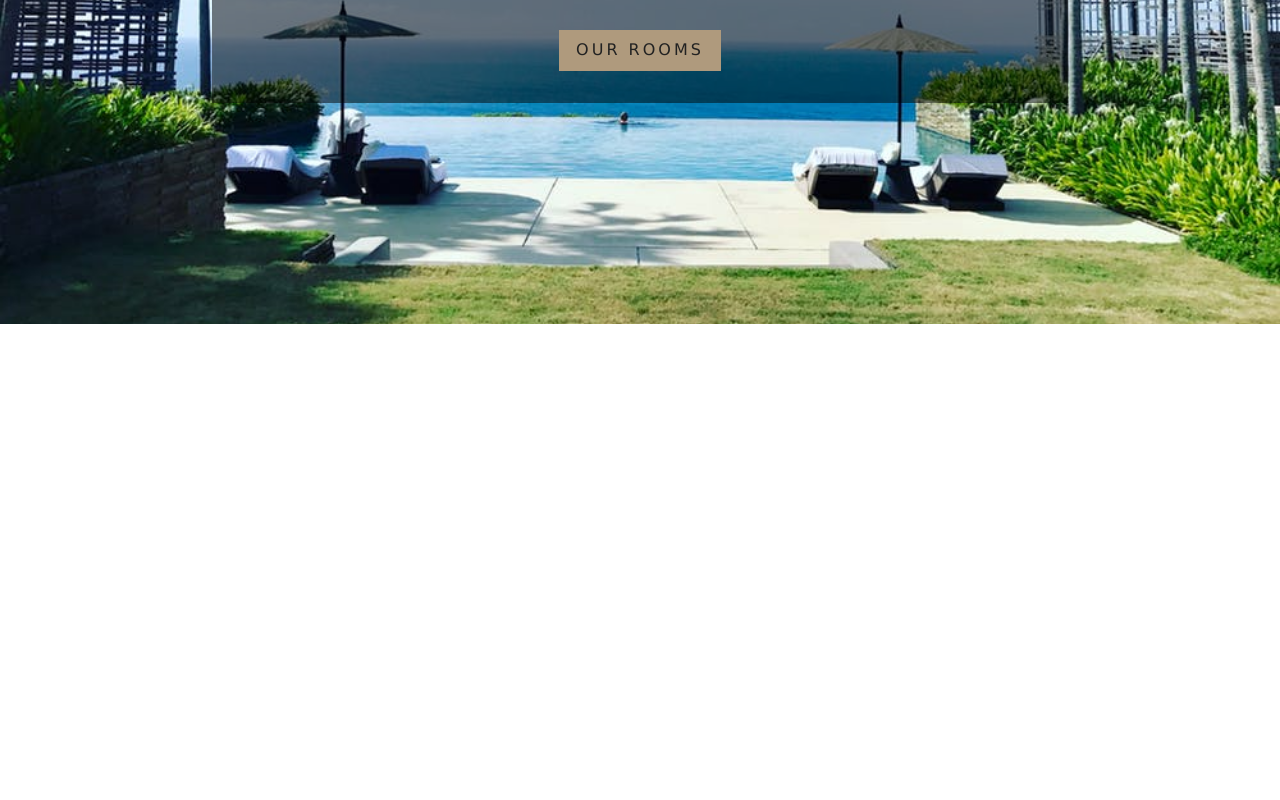
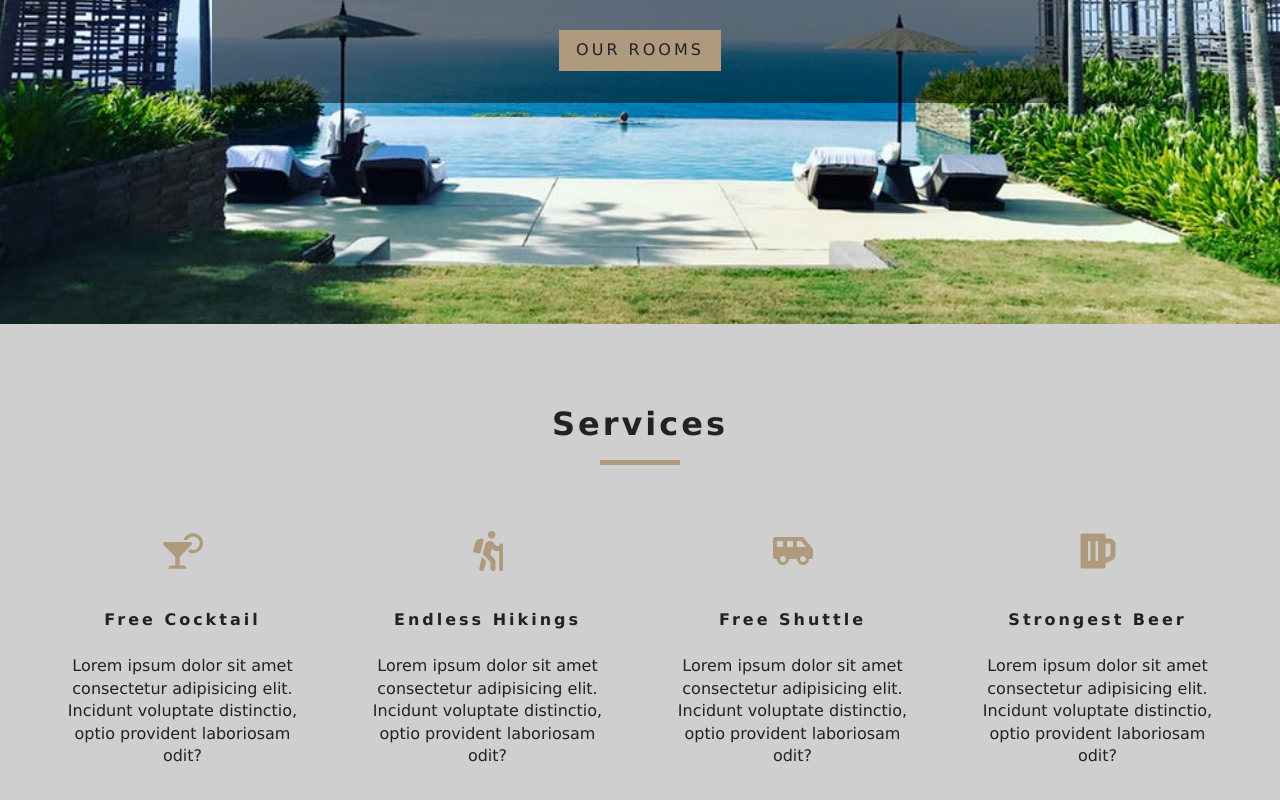
Before and after one commit to asif-hyder/hotel-reservation-site, a React (Create React App) app: page / in a window 1280 px wide. Shown: the part 476-1276 px from the top of the page. Before the commit the page ends 800 px from the top, so only its background shows below. Built offline with nearby package versions, Linux system fonts and the light colour scheme.

Commit message:
completed services components

```diff
--- a/src/components/index.js
+++ b/src/components/index.js
@@ -1,3 +1,5 @@
 export {default as Navbar} from "./navbar/Navbar"
 export {default as Hero} from "./hero/Hero"
 export {default as HeroBanner} from "./hero/HeroBanner"
+export {default as SectionTilte} from "./utils/SectionTitle"
+export {default as Services} from "./services/Services"
--- /dev/null
+++ b/src/components/services/Services.js
@@ -0,0 +1,22 @@
+import React from "react";
+import { SectionTilte } from "..";
+import { services } from "../../data/data";
+
+const Services = () => {
+  return (
+    <section className="services">
+      <SectionTilte title="Services" />
+      <div className="services__center">
+        {services.map(({ id, title, icon, info }) => (
+          <article className="service" key={id}>
+            <span>{icon}</span>
+            <h6>{title}</h6>
+            <p>{info}</p>
+          </article>
+        ))}
+      </div>
+    </section>
+  );
+};
+
+export default Services;
--- /dev/null
+++ b/src/components/utils/SectionTitle.js
@@ -0,0 +1,12 @@
+import React from 'react'
+
+const SectionTitle = ({title}) => {
+  return (
+    <div className='section-title'>
+      <h4>{title}</h4>
+      <div></div>
+    </div>
+  )
+}
+
+export default SectionTitle
--- a/src/data/data.js
+++ b/src/data/data.js
@@ -1,3 +1,5 @@
+import { FaCocktail, FaHiking, FaShuttleVan, FaBeer} from 'react-icons/fa'
+
 // Navbar item
 export const navbarItem = [
     {
@@ -11,3 +13,30 @@ export const navbarItem = [
         title: "rooms"
     }
 ]
+
+export const services = [
+    {
+        id: 1,
+        icon: <FaCocktail/>,
+        title: "free cocktail",
+        info: "Lorem ipsum dolor sit amet consectetur adipisicing elit. Incidunt voluptate distinctio, optio provident laboriosam odit?"
+    },
+    {
+        id: 2,
+        icon: <FaHiking/>,
+        title: "endless hikings",
+        info: "Lorem ipsum dolor sit amet consectetur adipisicing elit. Incidunt voluptate distinctio, optio provident laboriosam odit?"
+    },
+    {
+        id: 3,
+        icon: <FaShuttleVan/>,
+        title: "free shuttle",
+        info: "Lorem ipsum dolor sit amet consectetur adipisicing elit. Incidunt voluptate distinctio, optio provident laboriosam odit?"
+    },
+    {
+        id: 4,
+        icon: <FaBeer/>,
+        title: "strongest beer",
+        info: "Lorem ipsum dolor sit amet consectetur adipisicing elit. Incidunt voluptate distinctio, optio provident laboriosam odit?"
+    },
+]
--- a/src/pages/home/Home.js
+++ b/src/pages/home/Home.js
@@ -1,9 +1,10 @@
 import React from 'react'
-import { Hero, HeroBanner } from '../../components'
+import { Hero, HeroBanner, Services } from '../../components'
 import { Link } from 'react-router-dom'
 
 const Home = () => {
   return (
+    <>
     <Hero >
       <HeroBanner title="luxurious rooms" subtitle="deluxe rooms starting at $299" >
         <Link to="/rooms" className='btn-primary'>
@@ -11,6 +12,8 @@ const Home = () => {
         </Link>
       </HeroBanner>
     </Hero>
+    <Services/>
+    </>
   )
 }
 
--- a/src/scss/components/_index.scss
+++ b/src/scss/components/_index.scss
@@ -1,3 +1,5 @@
 @forward "./navbar";
 @forward "./hero";
 @forward "./heroBanner";
+@forward "./sectionTitle";
+@forward "./services";
--- /dev/null
+++ b/src/scss/components/_sectionTitle.scss
@@ -0,0 +1,20 @@
+@use "../abstracts" as *;
+
+.section-title {
+    text-align: center;
+    margin-bottom: 4rem;
+
+    & h4 {
+        font-size: 2rem;
+        letter-spacing: $mainSpacing;
+        text-transform: capitalize;
+        margin-bottom: 1rem;
+      }
+
+     & div {
+        width: 5rem;
+        height: 5px;
+        margin: 0 auto;
+        background: $primaryColor;
+      }
+  }
--- /dev/null
+++ b/src/scss/components/_services.scss
@@ -0,0 +1,54 @@
+@use "../abstracts" as *;
+
+.services {
+    padding: 5rem 0;
+    background: $darkGrey;
+    text-align: center;
+
+    &__center {
+        width: 90vw;
+        margin: 0 auto;
+        display: grid;
+        grid-template-columns: repeat(auto-fit, minmax(255px, 1fr));
+        grid-row-gap: 2rem;
+        grid-column-gap: 50px;
+
+        & {
+
+            & span {
+                display: inline-block;
+                color: $primaryColor;
+                font-size: 2.5rem;
+                margin-bottom: 1.5rem;
+            }
+
+            & h6 {
+                letter-spacing: $mainSpacing;
+                text-transform: capitalize;
+            }
+
+            & p {
+                width: 80%;
+                margin: 0 auto;
+            }
+
+        }
+
+    }
+
+}
+
+@include medium-screen {
+    .services__center {
+        width: 95vw;
+        max-width: 1170px;
+    }
+}
+
+@include lg-screen {
+    .services {
+        p {
+            width: 100%;
+        }
+    }
+}
```
